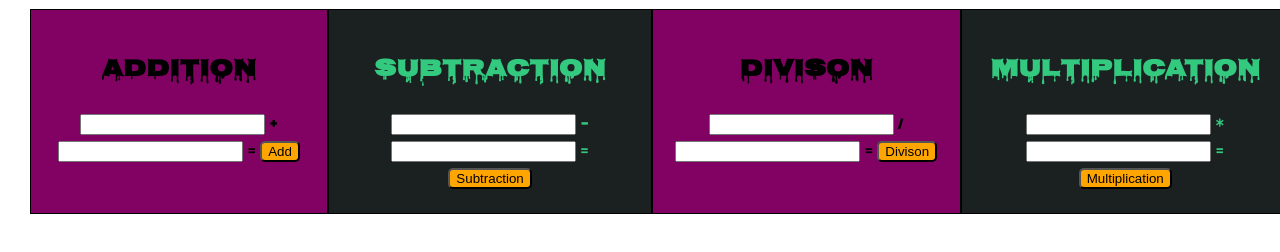
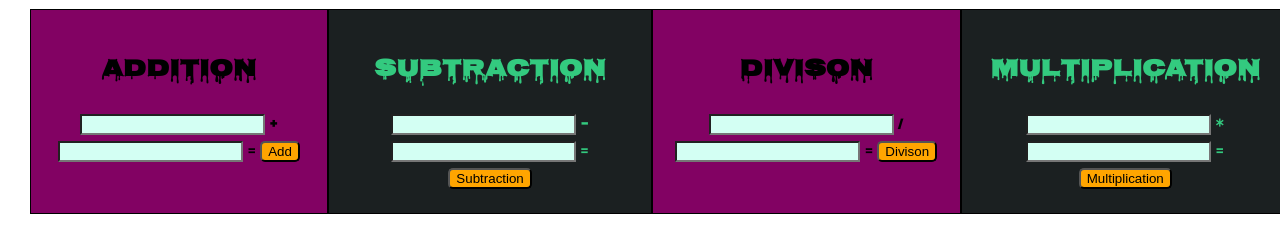
Before and after one commit to Libbi-Dunham/LAB-04-calculator-sep, a plain HTML site: page index.html in a window 1280 px wide. Shown: the part 178-430 px from the top of the page. Drawn offline with Linux system fonts and the light colour scheme.

Commit message:
styled my inputs

```diff
--- a/styles/style.css
+++ b/styles/style.css
@@ -55,3 +55,7 @@ body{
     background-color: orange;
     border-radius: 5px;
 }
+
+input {
+    background-color: #D3FFF3;
+}
```
